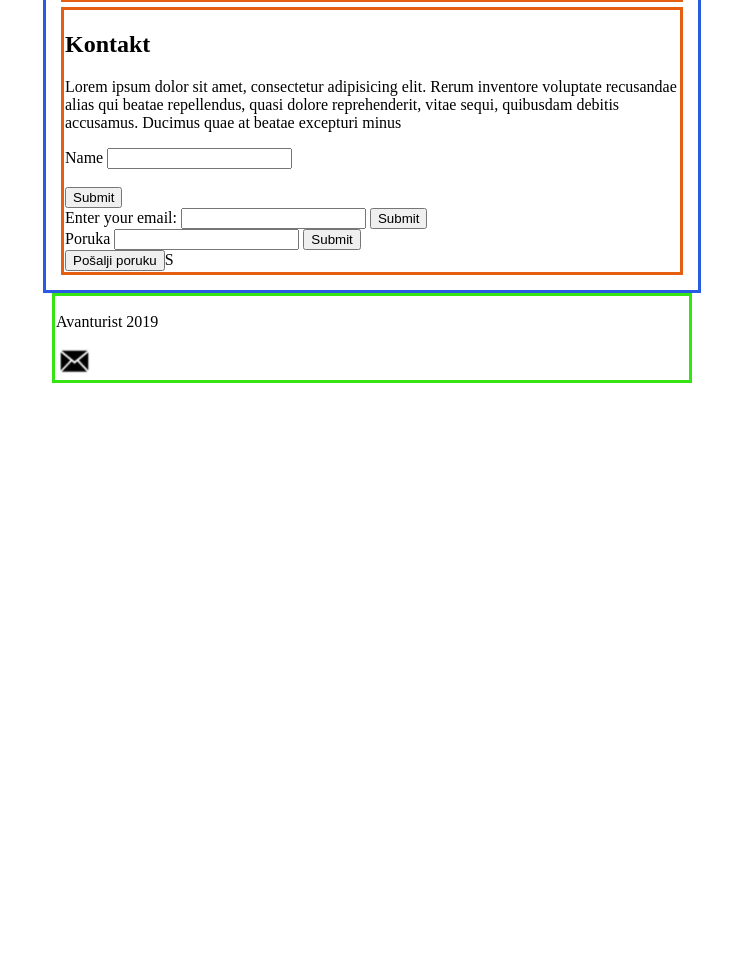
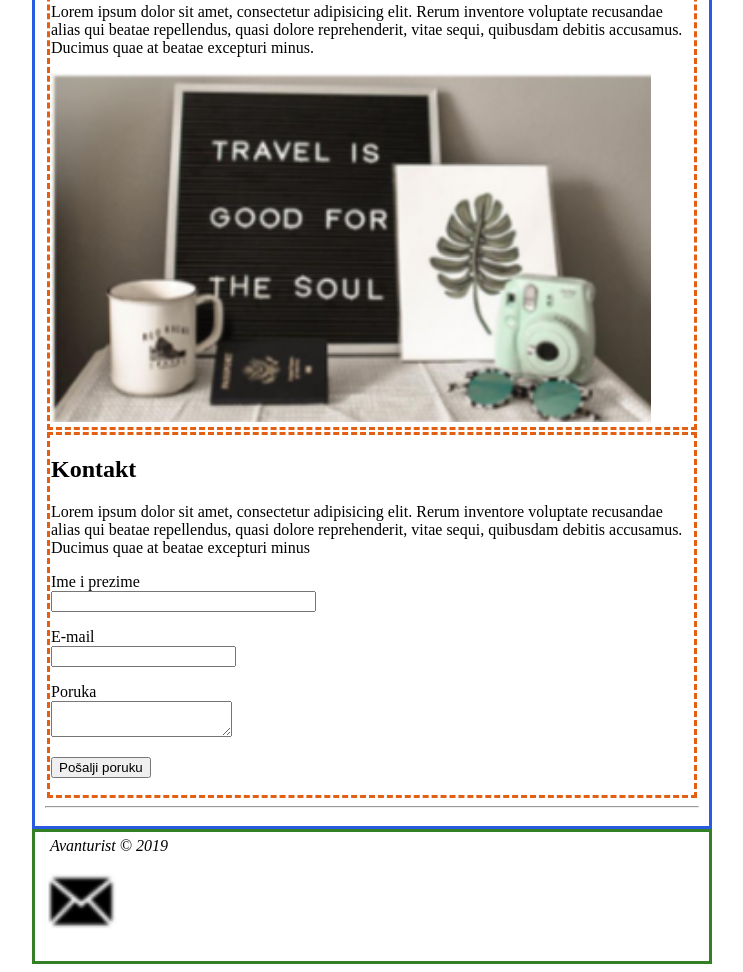
Before and after one commit to Ivanaarbutina/exercise-2, a plain HTML site: page index.html in a window 1280 px wide. Shown: the part 1002-1974 px from the top of the page, without its empty margins (268-1011 px from the left). Before the commit the page ends 1393 px from the top, so only its background shows below. Drawn offline with Linux system fonts and the light colour scheme.

Commit message:
Add test class

```diff
--- a/index.html
+++ b/index.html
@@ -7,28 +7,31 @@
   <link rel="stylesheet" href="style.css">
 </head>
 <body>
-  <header id="wrapper">
+  <div class="img-container">
+    <img src="images/Algebra logo.png" alt="Algebra-logo">
+  </div>
+  <header id="myheader">
     <h1>Turistička agencija "Avanturist"</h1>
     <nav>
       <ul>
-        <li>O nama</li>
-        <li>Naše djelatnosti</li>
-        <li>Kontakt</li>
+        <li><a href="#about-us">O nama</a></li>
+        <li><a href="#work">Naše djelatnosti</a></li>
+        <li><a href="#contact">Kontakt</a></li>
       </ul>
-    </hr>
+    <hr>
     </nav>
   </header>
-  <main>
+  <main class="content">
     <h1>Turistička agencija "Avanturist"</h1>
-    <section class="first">
+    <section id="about-us">
       <h2>O nama</h2>
       <p>Lorem ipsum dolor sit amet, consectetur adipisicing elit.
          Rerum inventore voluptate recusandae alias qui beatae repellendus,
           quasi dolore reprehenderit, vitae sequi, quibusdam debitis accusamus.
            Ducimus quae at beatae excepturi minus.</p>
-           <img src="images/o nama.png" alt="Work">
+           <img src="images/o nama.png" alt="Work with us">
     </section>
-    <section class="second">
+    <section id="work">
       <h2>Naše djelatnosti</h2>
       <p>Lorem ipsum dolor sit amet, consectetur adipisicing elit.
          Rerum inventore voluptate recusandae alias qui beatae repellendus,
@@ -36,36 +39,43 @@
            Ducimus quae at beatae excepturi minus.</p>
            <img src="images/naše djelatnosti.png" alt="Travel is good for the soul">
     </section>
-    <section class="third">
+    <section id="contact">
       <h2>Kontakt</h2>
       <p>Lorem ipsum dolor sit amet, consectetur adipisicing elit.
         Rerum inventore voluptate recusandae alias qui beatae repellendus,
          quasi dolore reprehenderit, vitae sequi, quibusdam debitis accusamus.
           Ducimus quae at beatae excepturi minus</p>
-          <div>
-            <label for="name">Name</label>
-            <input type="text" id="name" name="name"><br><br>
-            <input type="submit" value="Submit">
-          </div>
-          <div>
-            <label for="email">Enter your email:</label>
-            <input type="email" id="email" name="email">
-            <input type="submit" value="Submit">
-          </div>
-          <div>
-            <label for="text">Poruka</label>
-            <input type="text" id="text" name="text">
-            <input type="submit" value="Submit">
-          </div>
-          <button>Pošalji poruku</button>S
 
+         <form name="Kontakt" action="" method="post"
+          enctype="multipart/form-data" autocomplete="off">
+
+            <p>
+              <label for="ime">Ime i prezime</label><br>
+              <input id="ime" name="imeiprezime" type="text" size="30" required value="">
+            </p>
+            <p>
+              <label for="mail">E-mail</label><br>
+              <input id="mail" name="email" type="email" value="">
+            </p>
+            <p>
+              <label for="poruka">Poruka</label><br>
+              <textarea id="poruka" name="poruka"></textarea>
+            </p>
+            <p>
+              <input name="submit-btn" type="submit" value="Pošalji poruku">
+            </p>
+         </form>
 
     </section>
+    <hr>
   </main>
-  <footer>
-    <p>Avanturist 2019</p>
-    <img src="images/mail.png" alt="letter">
+  <footer class="author">
+    <div class="copywright">
+      <i>Avanturist  &copy; 2019</i>
+    </div>
+    <a href="mailto:ivana.arbutina2@gmail.com?body=Message%20body%20text%20">
+      <img src="images/mail.png" alt="letter">
+    </a>
   </footer>
-
 </body>
 </html>
--- a/style.css
+++ b/style.css
@@ -1,31 +1,53 @@
-#wrapper {
-  margin: auto;
-  width: 50%;
+body{
+  margin-left: 300px;
+  margin-right: 300px;
+}
+
+.img-container{
+  text-align: center;
+}
+
+#myheader{
   border: 3px solid #cc1407;
   padding: 10px;
 }
 /*# sourceMappingURL=style.css.map */
 nav{
-  margin: auto;
+  margin:auto ;
   border: 3px solid #07cc21;
   padding: 10px;
 }
-main{
-  margin: auto;
-  width: 50%;
+
+.content{
   border: 3px solid #285ae2;
   padding:10px;
 }
-.first,
-.second,
-.third{
-  margin:5px;
-  border: 3px solid #e45f12;
+
+#about-us,
+#work,
+#contact{
+  margin:2px;
+  border: 3px dashed #e45f12;
   padding: 1px;
 }
-footer{
-  margin:auto;
-  width: 50%;
-  border: 3px solid #35e412;
-  padding: 1px;
+
+#about-us img,
+#work img{
+  width: 600px;
 }
+
+.author{
+  border: 3px solid #348025;
+  padding: 5px;
+}
+
+.copywright{
+  padding-left: 10px;
+  padding-top: 0;
+  padding-bottom: 15px;
+}
+
+.author img{
+  width: 80px;
+  padding-bottom: 20px;
+}
```
Also changed, not shown: images/Algebra logo.png (added).
